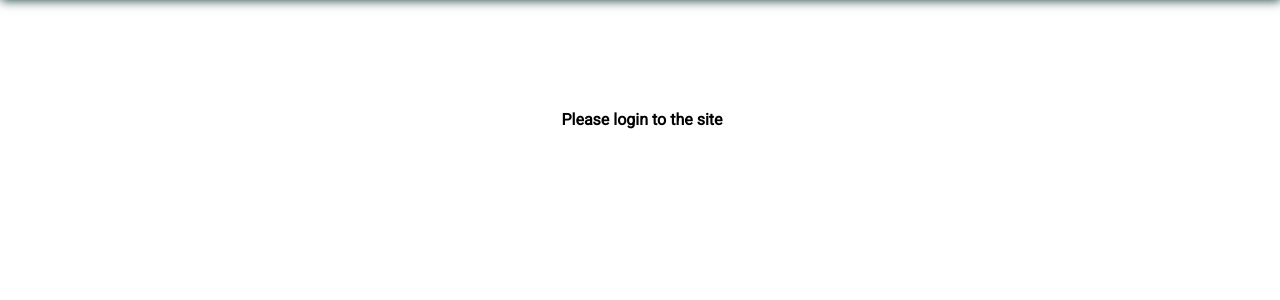
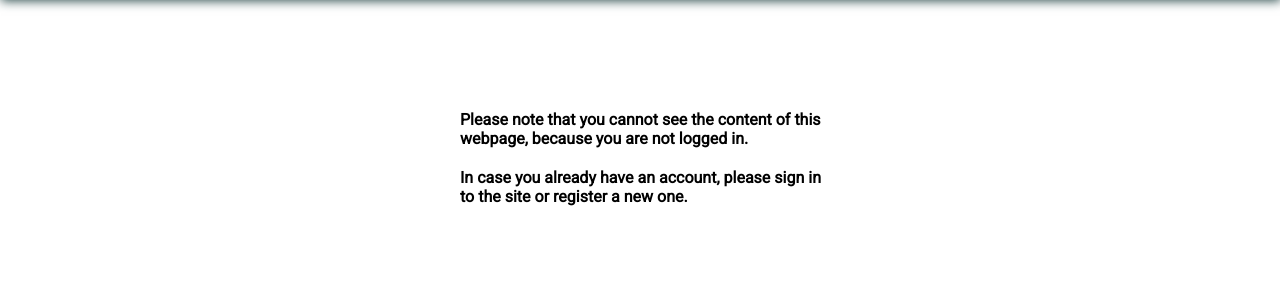
Before and after one commit to CodecoolGlobal/ask-mate-3-python-lillakiraly, a Flask app: template templates/index.html in a window 1280 px wide. Shown: the part 105-405 px from the top of the page. Run offline with Flask 2, Linux system fonts and the light colour scheme; the template is opened without the code that fills it, so the values that code supplies are empty.

Commit message:
Update user information

```diff
--- a/templates/index.html
+++ b/templates/index.html
@@ -136,7 +136,8 @@
             </tbody>
         </table>
     {% else %}
-    <div class="tag-form"><strong>Please login to the site</strong></div>
+    <div class="tag-form"><strong>Please note that you cannot see the content of this webpage, because you are not logged in.</strong></div>
+    <div class="tag-form"><strong>In case you already have an account, please sign in to the site or register a new one.</strong></div>
     {% endif %}
     </div>
 {% endblock %}
```
